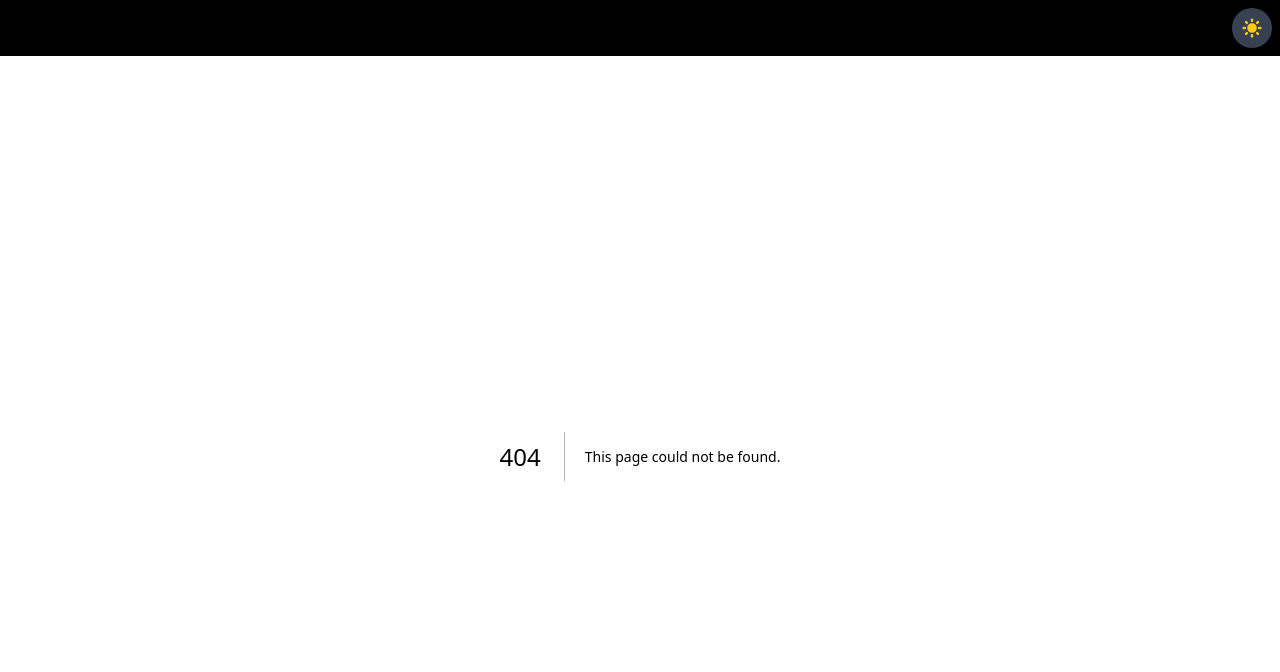
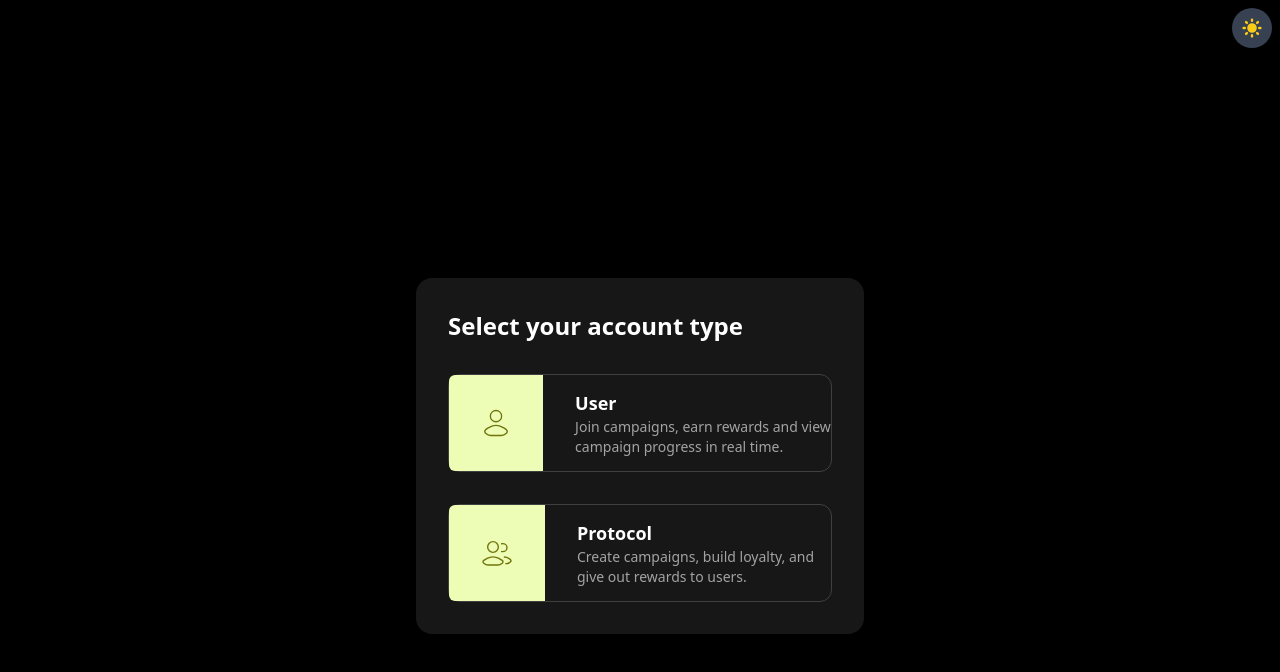
Before and after one commit to weaver-points/weaver-client, a Next.js app: page /account_type in a window 1280 px wide. Before the commit this address had no page. Shown: the top 672 px of the page. Built offline with nearby package versions, Linux system fonts and the light colour scheme.

Commit message:
Feat: issue #49  implemented

```diff
--- /dev/null
+++ b/app/account_type/page.tsx
@@ -0,0 +1,18 @@
+"use client";
+
+import AccountTypePage from "@/components/AccountTypePage";
+import React from "react";
+
+const page = () => {
+  const //
+    handleUserClick = () => {},
+    handleProtocolClick = () => {};
+  return (
+    <AccountTypePage
+      onUserClick={handleUserClick}
+      onProtocolClick={handleProtocolClick}
+    ></AccountTypePage>
+  );
+};
+
+export default page;
--- /dev/null
+++ b/components/AccountTypePage.tsx
@@ -0,0 +1,77 @@
+"use client";
+import Image from "next/image";
+import React from "react";
+
+interface AccountOptionProps {
+  icon: React.ReactNode;
+  title: string;
+  description: string;
+  onClick: () => void;
+}
+
+const AccountOption: React.FC<AccountOptionProps> = ({
+  icon,
+  title,
+  description,
+  onClick,
+}) => {
+  return (
+    <button
+      onClick={onClick}
+      className="flex w-full items-center rounded-xl border border-neutral-700 bg-neutral-900 space-x-8 transition hover:border-neutral-500"
+    >
+      <div className="flex p-8 h-24 max-w-24 items-center justify-center rounded-l-md text-lime-800 bg-[#eefdb6] dark:text-lime-900">
+        {icon}
+      </div>
+      <div className="text-left">
+        <h3 className="text-lg font-semibold text-white">{title}</h3>
+        <p className="text-sm text-neutral-400">{description}</p>
+      </div>
+    </button>
+  );
+};
+
+interface AccountTypePageProps {
+  onUserClick: () => void;
+  onProtocolClick: () => void;
+}
+
+const AccountTypePage: React.FC<AccountTypePageProps> = ({
+  onUserClick,
+  onProtocolClick,
+}) => {
+  return (
+    <div className="flex min-h-screen items-center justify-center bg-black p-4">
+      <div className="w-full max-w-md rounded-2xl bg-neutral-900 p-6 shadow-lg md:p-8">
+        <h2 className="mb-8 text-xl font-semibold text-white md:text-2xl">
+          Select your account type
+        </h2>
+        <div className="flex flex-col gap-8">
+          <AccountOption
+            icon={
+              <Image src="/user.svg" alt="User Icon" width={55} height={55} />
+            }
+            title="User"
+            description="Join campaigns, earn rewards and view campaign progress in real time."
+            onClick={onUserClick}
+          />
+          <AccountOption
+            icon={
+              <Image
+                src="/protocol.svg"
+                alt="User Icon"
+                width={55}
+                height={55}
+              />
+            }
+            title="Protocol"
+            description="Create campaigns, build loyalty, and give out rewards to users."
+            onClick={onProtocolClick}
+          />
+        </div>
+      </div>
+    </div>
+  );
+};
+
+export default AccountTypePage;
```
Also changed, not shown: public/protocol.svg (added), public/user.svg (added).
